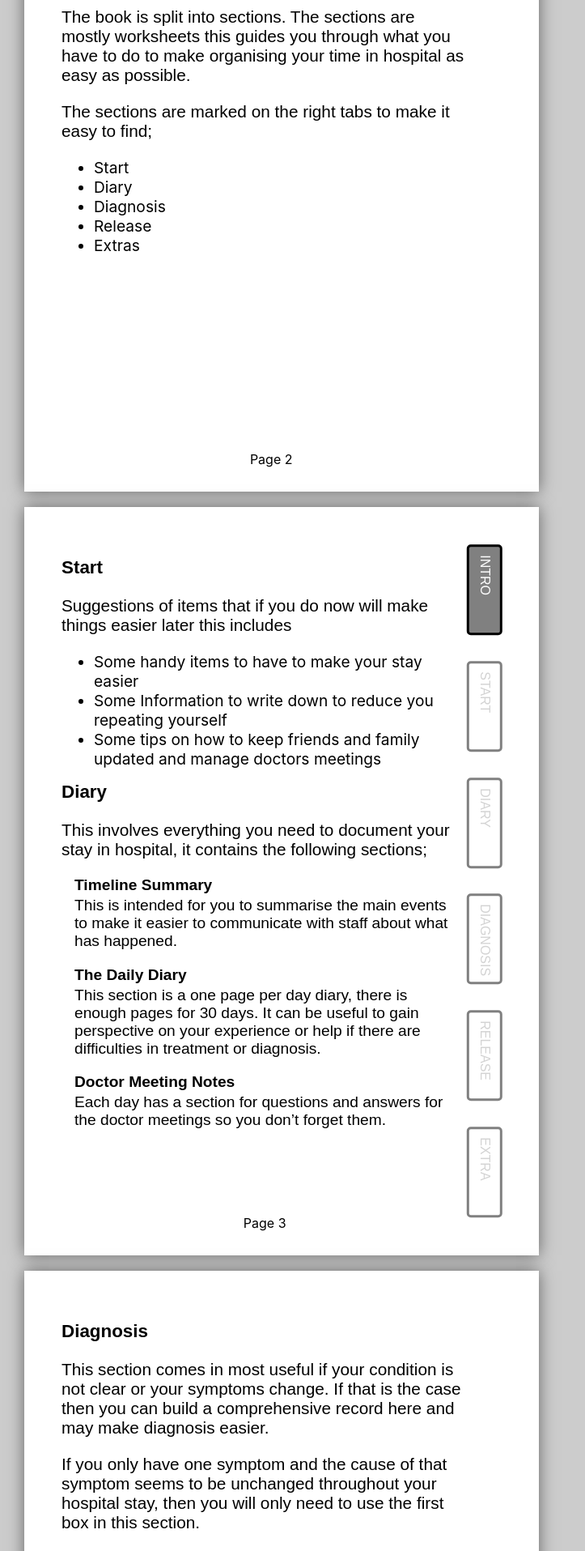
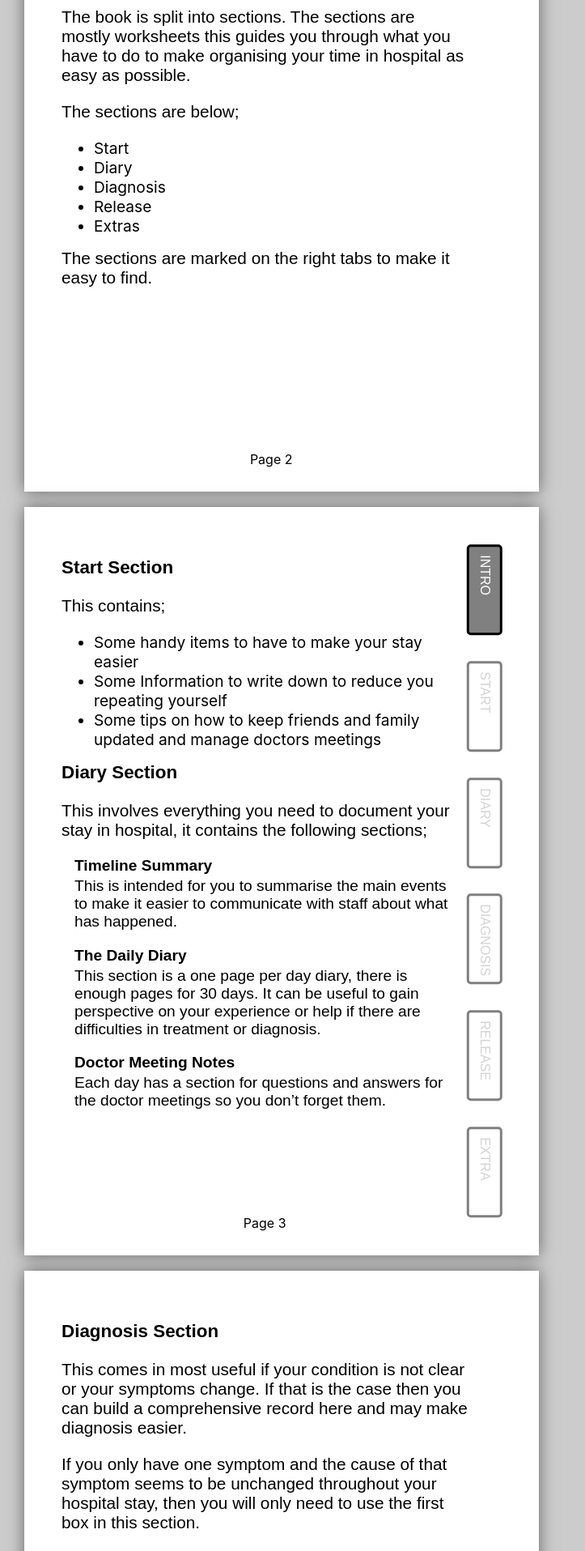
Before and after one commit to PaulAyling/Hospital-Handbook, a React (Create React App) app: page / in a window 1280 px wide. Shown: the part 9780-11695 px from the top of the page at 81% size, without its empty margins (0-723 px from the left). Built offline with nearby package versions, Linux system fonts and the light colour scheme.

Commit message:
minor changes

```diff
--- a/src/data/introData.js
+++ b/src/data/introData.js
@@ -103,7 +103,7 @@ const IntroData = {
           </p>
 
           <p>
-            The sections are marked on the right tabs to make it easy to find;
+            The sections are below;
           </p>
           <ul>
             <li>Start</li>
@@ -113,6 +113,9 @@ const IntroData = {
             <li>Extras</li>
           </ul>
 
+          <p>
+            The sections are marked on the right tabs to make it easy to find.
+          </p>
 
         </article>
       )
@@ -123,10 +126,9 @@ const IntroData = {
       pageHeader: '',
       htmlContent: (
         <article id='Introduction'>
-        <h1>Start</h1>
+        <h1>Start Section</h1>
           <p>
-            Suggestions of items that if you do now will make things easier
-            later this includes
+            This contains;
           </p>
           <ul>
             <li>Some handy items to have to make your stay easier</li>
@@ -138,7 +140,7 @@ const IntroData = {
               doctors meetings
             </li>
           </ul>
-          <h1>Diary</h1>
+          <h1>Diary Section</h1>
           <p>
             This involves everything you need to document your stay in hospital,
             it contains the following sections;
@@ -170,9 +172,9 @@ const IntroData = {
       pageHeader: '',
       htmlContent: (
         <article id='Introduction'>
-          <h1>Diagnosis</h1>
+          <h1>Diagnosis Section</h1>
           <p>
-            This section comes in most useful if your condition is not clear or
+            This comes in most useful if your condition is not clear or
             your symptoms change. If that is the case then you can build a
             comprehensive record here and may make diagnosis easier.
           </p>
@@ -198,9 +200,9 @@ const IntroData = {
       htmlContent: (
         <article id='Introduction'>
 
-          <h1>Release</h1>
-          <p>Advice on how to best manage your release from hospital</p>
-          <h1>Extras</h1>
+          <h1>Release Section</h1>
+          <p>This includes advice on how to best manage your release from hospital</p>
+          <h1>Extras Section</h1>
           <p>
             Additional worksheets and resources that you might also find useful{' '}
           </p>
```
